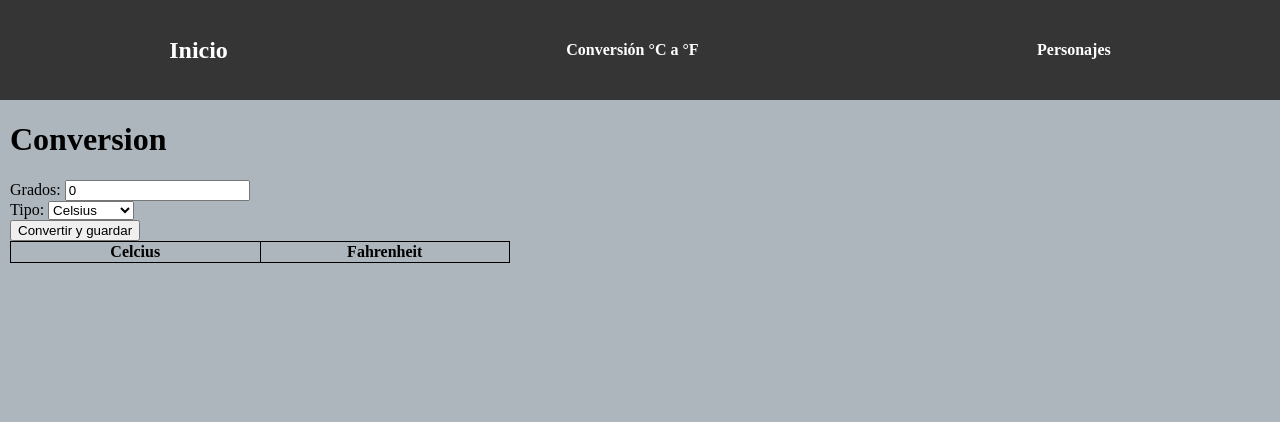
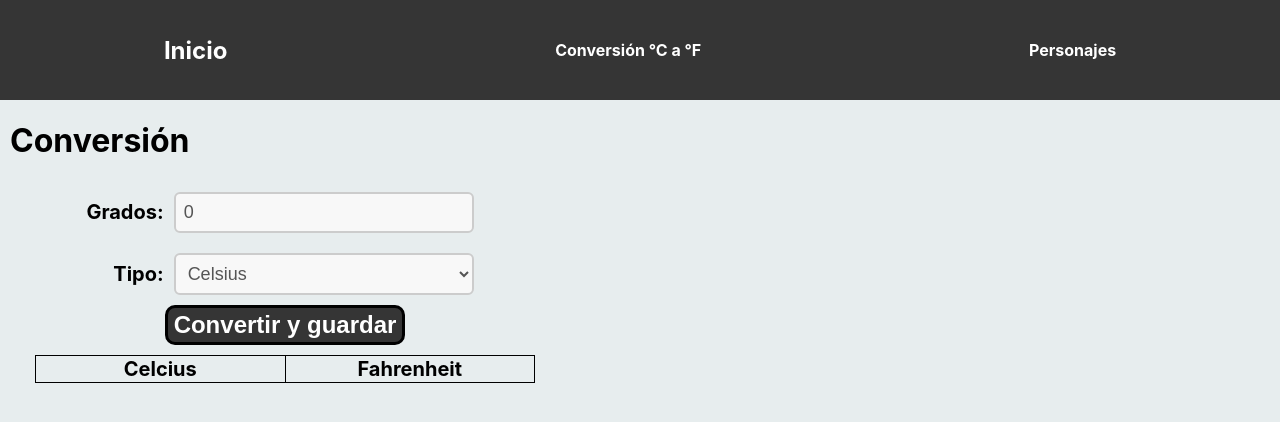
Before and after one commit to JDelvalle-Galileo/Tarea05-FAW2023, an Angular app: page /conversion in a window 1280 px wide. Shown: the top 422 px of the page. Built offline with nearby package versions, Linux system fonts and the light colour scheme.

Commit message:
finish personajes and add style to all

```diff
--- a/src/app/component/conversion-selector/conversion-selector.component.html
+++ b/src/app/component/conversion-selector/conversion-selector.component.html
@@ -1,3 +1,5 @@
+<div id="content">
+    <div id="entradas">
         <div id="grados">Grados: <input type="number" [(ngModel)]="grados"></div>
         <div id="tipo">Tipo:
         <select [(ngModel)]="tipo">
@@ -5,4 +7,6 @@
             <option value="Fahr">Fahrenheit</option>
         </select>
     </div>
+    </div>
     <div id="button"><button (click)="generarConversion()">Convertir y guardar</button></div>
+</div>
--- a/src/app/component/conversion-selector/conversion-selector.component.scss
+++ b/src/app/component/conversion-selector/conversion-selector.component.scss
@@ -0,0 +1,74 @@
+#content{
+    //border: 1px solid black;
+    width: 550px;
+    display: flex;
+    flex-direction: column;
+    align-items: center;
+    justify-content: center;
+    //background-color: aqua;
+    #entradas{
+        display:flex;
+        flex-direction: column;
+        align-items: flex-end;
+        #grados{
+            font-weight: bolder;
+            font-size: 20px;
+            display:flex;
+            flex-direction: row;
+            align-items: center;
+            justify-content: center;
+            input{
+                margin: 10px;
+                width: 300px;
+                box-sizing: border-box;
+                padding: 8px;
+                border-radius: 6px;
+                border: 2px solid #ccc;
+                font-size: 18px;
+                background-color: #f8f8f8;
+                color: #555;
+            }
+        }
+        #tipo{
+            font-weight: bolder;
+            font-size: 20px;
+            display:flex;
+            flex-direction: row;
+            align-items: center;
+            justify-content: center;
+            select{
+                margin: 10px;
+                width: 300px;
+                box-sizing: border-box;
+                padding: 8px;
+                border-radius: 6px;
+                border: 2px solid #ccc;
+                font-size: 18px;
+                background-color: #f8f8f8;
+                color: #555;
+            }
+        }
+    }
+    #button{
+        height: 30%;
+        display:flex;
+        flex-direction: column;
+        align-content: center;
+        padding-bottom: 10px;
+
+        button {
+            border: 3px solid black;
+            height: 40px;
+            background-color: #353535;
+            color:white;
+            font-weight: bolder;
+            font-size: x-large;
+            border-radius: 10px;
+          }
+
+          button:hover {
+            background-color: white;
+            color:black
+          }
+    }
+}
--- a/src/app/component/conversion/conversion.component.html
+++ b/src/app/component/conversion/conversion.component.html
@@ -1,6 +1,7 @@
 <div id="content">
-    <h1>Conversion</h1>
+    <h1>Conversión</h1>
 
+    <div id="components">
         <app-conversion-selector (conversionOut)="nuevaConversion($event)"></app-conversion-selector>
 
         <table id="conversionsTable">
@@ -14,3 +15,5 @@
             </tr>
         </table>
     </div>
+
+</div>
--- a/src/app/component/conversion/conversion.component.scss
+++ b/src/app/component/conversion/conversion.component.scss
@@ -1,12 +1,23 @@
 #content{
     padding-left: 10px;
-}
+    #components{
+        width: 550px;
+        display:flex;
+        flex-direction: column;
+        justify-content: space-evenly;
+        align-items: center;
+
         #conversionsTable{
+            font-size: 20px;
             width: 500px;
             border-collapse: collapse;
+            margin-bottom: 10px;
             th, td{
                 border: 1px solid black;
                 width: 50%;
                 text-align: center;
             }
         }
+
+    }
+}
--- a/src/app/component/personajes-display/personajes-display.component.html
+++ b/src/app/component/personajes-display/personajes-display.component.html
@@ -1 +1,7 @@
-<p>personajes-display works!</p>
+<div id="content">
+
+
+
+    <img [src]="imgSrc" alt="imagen variable dependiendo la selección">
+    <h2>{{personaje}} </h2>
+</div>
--- a/src/app/component/personajes-display/personajes-display.component.scss
+++ b/src/app/component/personajes-display/personajes-display.component.scss
@@ -0,0 +1,14 @@
+#content{
+    //border: 1px solid black;
+    width: 400px;
+    height: 400px;
+    display: flex;
+    flex-direction: column;
+    align-items: center;
+    justify-content: center;
+    //background-color: aqua;
+}
+img{
+    height: 250px;
+    width: 250px;
+}
--- a/src/app/component/personajes-display/personajes-display.component.ts
+++ b/src/app/component/personajes-display/personajes-display.component.ts
@@ -1,4 +1,5 @@
-import { Component } from '@angular/core';
+import { Component, OnInit } from '@angular/core';
+import { PersonajeSelectorService } from 'src/app/services/personaje-selector.service';
 
 @Component({
   selector: 'app-personajes-display',
@@ -6,5 +7,16 @@ import { Component } from '@angular/core';
   styleUrls: ['./personajes-display.component.scss']
 })
 export class PersonajesDisplayComponent {
+  personaje:string = "";
+  imgSrc:string = ""
+
+  constructor(private selector:PersonajeSelectorService){
+
+  }
+
+  ngOnInit(){
+    this.selector.currentPersonaje.subscribe(personaje => this.personaje = personaje);
+    this.selector.currentImagen.subscribe(imagen => this.imgSrc = "../../../assets/img/"+imagen)
+  }
 
 }
--- a/src/app/component/personajes-select/personajes-select.component.html
+++ b/src/app/component/personajes-select/personajes-select.component.html
@@ -1,3 +1,4 @@
+<div id="content">
     <div id="personaje">Personaje:
         <select [(ngModel)]="personaje">
             <option value="Hechicero">Hechicero</option>
@@ -8,3 +9,5 @@
         </select>
     </div>
     <div id="button"><button (click)="generarImagen()">Mostrar</button></div>
+
+</div>
--- a/src/app/component/personajes-select/personajes-select.component.scss
+++ b/src/app/component/personajes-select/personajes-select.component.scss
@@ -0,0 +1,54 @@
+/* #content{
+    border: 1px solid black;
+} */
+#content{
+    //border: 1px solid black;
+    width: 400px;
+    height: 400px;
+    display: flex;
+    flex-direction: column;
+    align-items: center;
+    justify-content: center;
+    //background-color: aqua;
+    #personaje{
+        font-weight: bolder;
+        font-size: 24px;
+        height: 50%;
+        display:flex;
+        flex-direction: column;
+        align-items: center;
+        justify-content: center;
+        select{
+            margin: 20px;
+            width: 300px;
+            box-sizing: border-box;
+            padding: 12px;
+            border-radius: 6px;
+            border: 2px solid #ccc;
+            font-size: 16px;
+            background-color: #f8f8f8;
+            color: #555;
+        }
+    }
+    #button{
+        height: 50%;
+        display:flex;
+        flex-direction: column;
+        align-content: center;
+
+        button {
+            border: 3px solid black;
+            height: 50px;
+            background-color: #353535;
+            color:white;
+            font-weight: bolder;
+            font-size: x-large;
+            border-radius: 10px;
+          }
+
+          button:hover {
+            background-color: white;
+            color:black
+          }
+    }
+}
--- a/src/app/component/toolbar/toolbar.component.scss
+++ b/src/app/component/toolbar/toolbar.component.scss
@@ -17,7 +17,7 @@
         }
         a:hover{
             text-decoration: underline;
-            color:#3C6E71;
+            color:#ADB6BC;
         }
         a:active{
             text-decoration: none;
--- a/src/app/services/personaje-selector.service.ts
+++ b/src/app/services/personaje-selector.service.ts
@@ -10,8 +10,21 @@ export class PersonajeSelectorService {
 
   private personaje = new BehaviorSubject<string>("Arquero");
   currentPersonaje = this.personaje.asObservable();
+  private imagen = new BehaviorSubject<string>("robin-hood.png");
+  currentImagen = this.imagen.asObservable();
 
   setPersonaje(newPersonaje:string){
     this.personaje.next(newPersonaje);
+    if(newPersonaje == "Hada"){
+      this.imagen.next("fairy.png");
+    }else if(newPersonaje == "Fantasma"){
+      this.imagen.next("ghost.png");
+    }else if(newPersonaje == "Arquero"){
+      this.imagen.next("robin-hood.png");
+    }else if(newPersonaje == "Bruja"){
+      this.imagen.next("witch.png");
+    }else if(newPersonaje == "Hechicero"){
+      this.imagen.next("wizard.png");
+    }
   }
 }
--- a/src/styles.scss
+++ b/src/styles.scss
@@ -2,6 +2,7 @@
 
 body{
     margin: 0px;
-    background-color: #ADB6BC;
+    background-color: #e7edee;
     height: 100%;
+    font-family: -apple-system,BlinkMacSystemFont,"Segoe UI",Helvetica,Arial,sans-serif,"Apple Color Emoji","Segoe UI Emoji","Segoe UI Symbol";
 }
```
Lines whose indentation alone changed are shown as unchanged.
